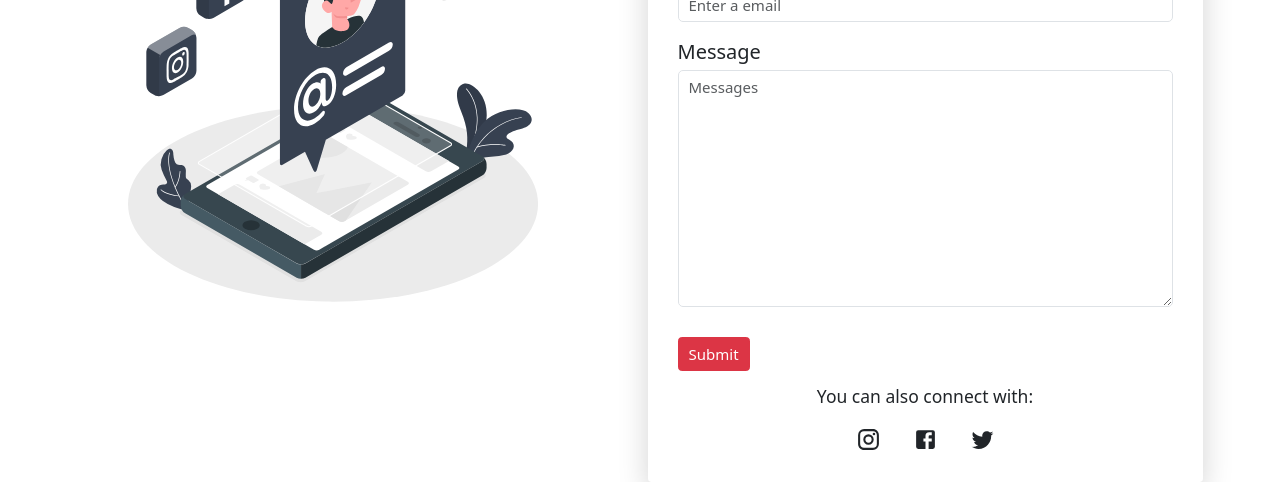
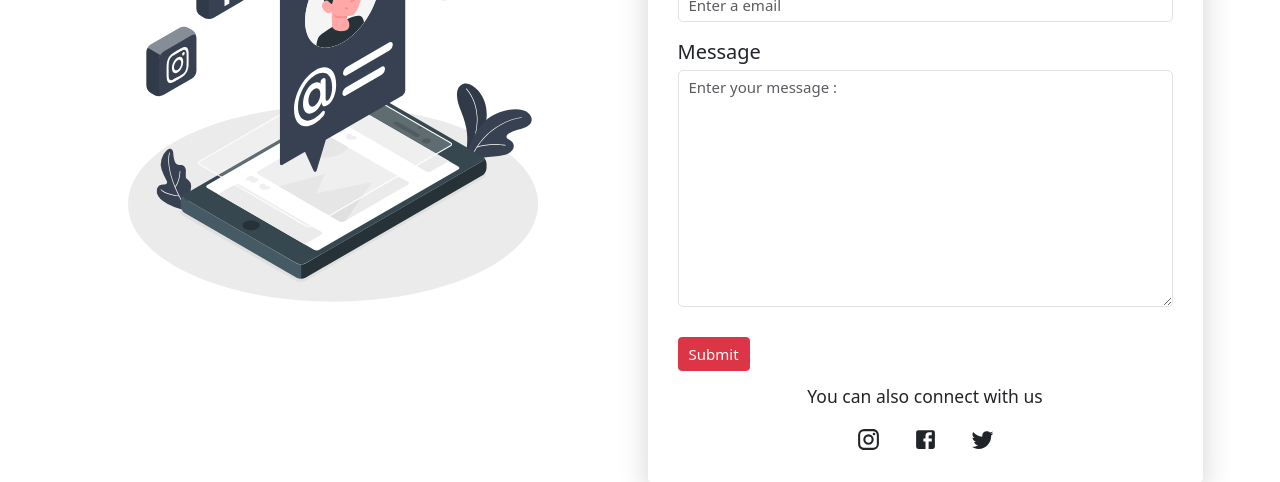
Before and after one commit to Hiten07/growfit, a React (Vite) app in the folder client/: page /contact in a window 1280 px wide. Shown: the part 297-779 px from the top of the page. Built offline with nearby package versions, Linux system fonts and the light colour scheme.

Commit message:
api added for backend

```diff
--- a/client/package.json
+++ b/client/package.json
@@ -17,6 +17,7 @@
     "bootstrap": "^5.3.3",
     "bootstrap-icons": "^1.11.3",
     "i": "^0.3.7",
+    "material": "^0.9.3",
     "react": "^18.2.0",
     "react-dom": "^18.2.0",
     "react-icons": "^5.0.1",
--- a/client/src/Pages/Contact.jsx
+++ b/client/src/Pages/Contact.jsx
@@ -81,7 +81,7 @@ const Contact = () => {
                                             id="message"
                                             cols="30"
                                             rows="10"
-                                            placeholder="Messages"
+                                            placeholder="Enter your message : "
                                             value={contact.message}
                                             onChange={handleInput}
                                             autoComplete="off"
@@ -92,24 +92,17 @@ const Contact = () => {
                                         <br/><br/>
 
                                         <div className="social-connect form-gruop text-center">
-                                            <h3>You can also connect with:</h3><br/>
+                                            <h3>You can also connect with us</h3><br/>
                                             <InstagramIcon className="social-icon" sx={{ fontSize: 25,marginX:2,cursor:"pointer" }}/>
                                             <FacebookIcon className="social-icon" sx={{ fontSize: 25,marginX:2,cursor:"pointer" }}/>
                                             <TwitterIcon className="social-icon" sx={{ fontSize: 25,marginX:2,cursor:"pointer" }}/>
                                         </div>
                                     </div>
-
-
-
-
-
                                 </form>
-
                             </div>
                         </div>
                     </div>
                 </main>
-
             </section>
         </>
     )
```
Also changed, not shown: 1 other file (tests, documents, lock files or other folders).
